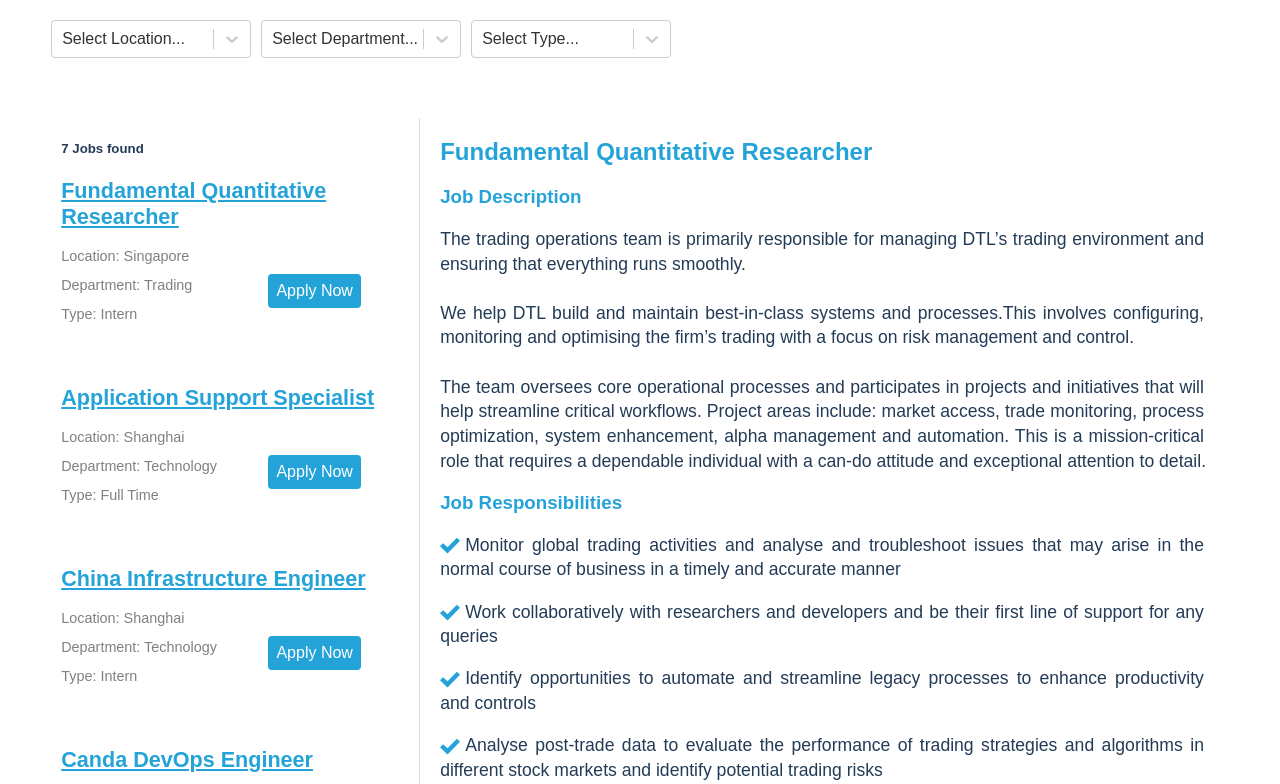
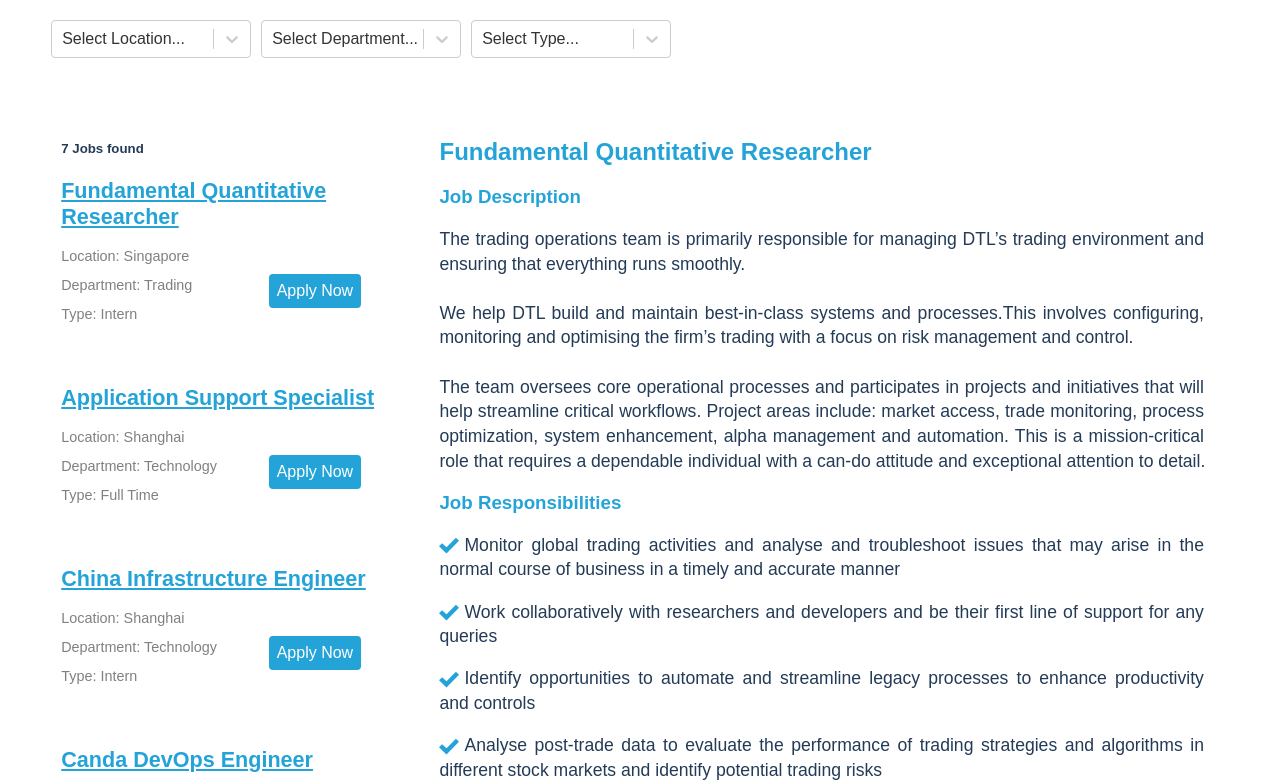
Before and after one commit to harshvats2000/dytechlab, a React (Create React App) app: page /careers in a window 1280 px wide. Shown: the part 1136-1920 px from the top of the page. Built offline with nearby package versions, Linux system fonts and the light colour scheme.

Commit message:
gray line removed

```diff
--- a/src/container/Careers/index.module.css
+++ b/src/container/Careers/index.module.css
@@ -177,7 +177,7 @@
     white-space: break-spaces;
     margin-left: 20px;
     padding-left: 20px;
-    border-left: 1px solid gainsboro;
+    /* border-left: 1px solid gainsboro; */
     /* scrollbar-width: none; */
   }
   .job_card > h3 {
```
